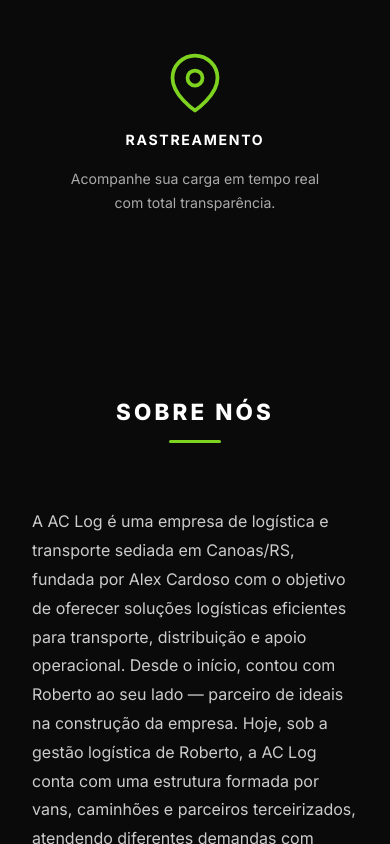
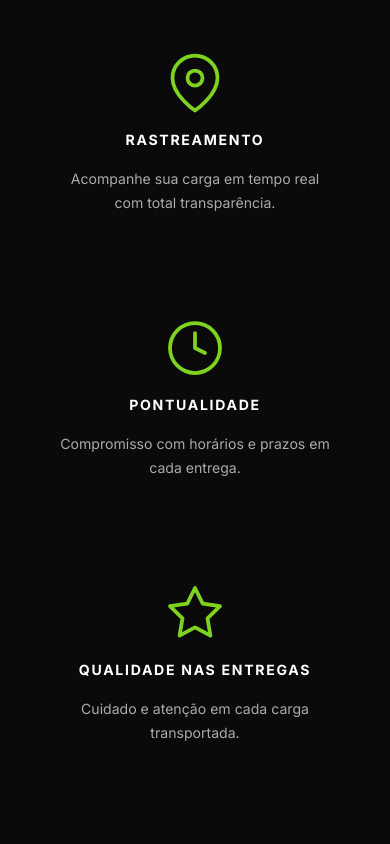
Before and after one commit to alissonKr/ac-log, a plain HTML site: page index.html in a window 390 px wide. Shown: the part 1877-2721 px from the top of the page. Drawn offline with Linux system fonts and the light colour scheme.

Commit message:
feat: novos cards de serviços e texto Sobre Nós atualizado

```diff
--- a/index.html
+++ b/index.html
@@ -133,6 +133,40 @@
           <p>Acompanhe sua carga em tempo real com total transparência.</p>
         </div>
 
+        <div class="service-card">
+          <div class="service-icon">
+            <svg xmlns="http://www.w3.org/2000/svg" width="60" height="60" viewBox="0 0 24 24" fill="none" stroke="#7ed320" stroke-width="1.5" stroke-linecap="round" stroke-linejoin="round" aria-hidden="true">
+              <circle cx="12" cy="12" r="10"/>
+              <polyline points="12 6 12 12 16 14"/>
+            </svg>
+          </div>
+          <h3>PONTUALIDADE</h3>
+          <p>Compromisso com horários e prazos em cada entrega.</p>
+        </div>
+
+        <div class="service-card">
+          <div class="service-icon">
+            <svg xmlns="http://www.w3.org/2000/svg" width="60" height="60" viewBox="0 0 24 24" fill="none" stroke="#7ed320" stroke-width="1.5" stroke-linecap="round" stroke-linejoin="round" aria-hidden="true">
+              <polygon points="12 2 15.09 8.26 22 9.27 17 14.14 18.18 21.02 12 17.77 5.82 21.02 7 14.14 2 9.27 8.91 8.26 12 2"/>
+            </svg>
+          </div>
+          <h3>QUALIDADE NAS ENTREGAS</h3>
+          <p>Cuidado e atenção em cada carga transportada.</p>
+        </div>
+
+        <div class="service-card">
+          <div class="service-icon">
+            <svg xmlns="http://www.w3.org/2000/svg" width="60" height="60" viewBox="0 0 24 24" fill="none" stroke="#7ed320" stroke-width="1.5" stroke-linecap="round" stroke-linejoin="round" aria-hidden="true">
+              <path d="M17 21v-2a4 4 0 0 0-4-4H5a4 4 0 0 0-4 4v2"/>
+              <circle cx="9" cy="7" r="4"/>
+              <path d="M23 21v-2a4 4 0 0 0-3-3.87"/>
+              <path d="M16 3.13a4 4 0 0 1 0 7.75"/>
+            </svg>
+          </div>
+          <h3>ACESSO A GRANDES REDES</h3>
+          <p>Atendemos Zaffari, Stok Center, Atacadão, Asun e outros.</p>
+        </div>
+
       </div>
     </div>
   </section>
@@ -149,7 +183,7 @@
       <div class="sobre-nos-grid">
 
         <div class="sobre-nos-text">
-          <p>A AC Log é uma empresa de logística e transporte sediada em Canoas/RS, fundada por Alex Cardoso com o objetivo de oferecer soluções logísticas eficientes para transporte, distribuição e apoio operacional. Desde o início, contou com Roberto ao seu lado — parceiro de ideais na construção da empresa. Hoje, sob a gestão logística de Roberto, a AC Log conta com uma estrutura formada por vans, caminhões e parceiros terceirizados, atendendo diferentes demandas com flexibilidade, agilidade e segurança. Atende grandes redes como Zaffari, Stok Center, Atacadão, Asun e varejos em geral, sempre prezando pela pontualidade e cuidado com as mercadorias. A empresa atua na Serra Gaúcha, Litoral, Região Metropolitana de Porto Alegre e demais localidades do RS. Além do transporte, oferece suporte para armazenagem refrigerada em câmara fria, atendendo produtos como laticínios, carnes e alimentos perecíveis.</p>
+          <p>A AC Log é uma empresa de logística e transporte sediada em Canoas/RS, com mais de 10 anos de experiência no mercado. Nasceu com o objetivo de oferecer soluções logísticas eficientes para transporte, distribuição e apoio operacional, e ao longo dos anos consolidou sua presença no Rio Grande do Sul com seriedade e comprometimento. Hoje, a empresa é gerida por uma dupla de profissionais dedicados que, juntos, conduzem as operações com foco em resultado, agilidade e confiança. Conta com uma estrutura formada por vans, caminhões e parceiros terceirizados, atendendo diferentes demandas com flexibilidade e segurança. Entre os clientes atendidos estão grandes redes como Zaffari, Stok Center, Atacadão, Asun e varejos em geral, sempre prezando pela pontualidade e cuidado com as mercadorias. A empresa atua na Serra Gaúcha, Litoral, Região Metropolitana de Porto Alegre e demais localidades do RS. Além do transporte, oferece suporte para armazenagem refrigerada em câmara fria, atendendo produtos como laticínios, carnes e alimentos perecíveis.</p>
         </div>
 
         <div class="sobre-nos-stats">
--- a/style.css
+++ b/style.css
@@ -367,12 +367,14 @@
 
 /* Cards grid */
 .services-grid {
-  display: grid;
-  grid-template-columns: repeat(4, 1fr);
+  display: flex;
+  flex-wrap: wrap;
+  justify-content: center;
   gap: 1.5rem;
 }
 
 .service-card {
+  flex: 0 0 calc(25% - 1.125rem);
   display: flex;
   flex-direction: column;
   align-items: center;
@@ -488,8 +490,8 @@
   }
 
   /* Cards: 2 columns */
-  .services-grid {
-    grid-template-columns: repeat(2, 1fr);
+  .services-grid .service-card {
+    flex: 0 0 calc(50% - 0.75rem);
   }
 }
 
@@ -526,8 +528,8 @@
   }
 
   /* Cards: 1 column */
-  .services-grid {
-    grid-template-columns: 1fr;
+  .services-grid .service-card {
+    flex: 0 0 100%;
   }
 }
 
```
